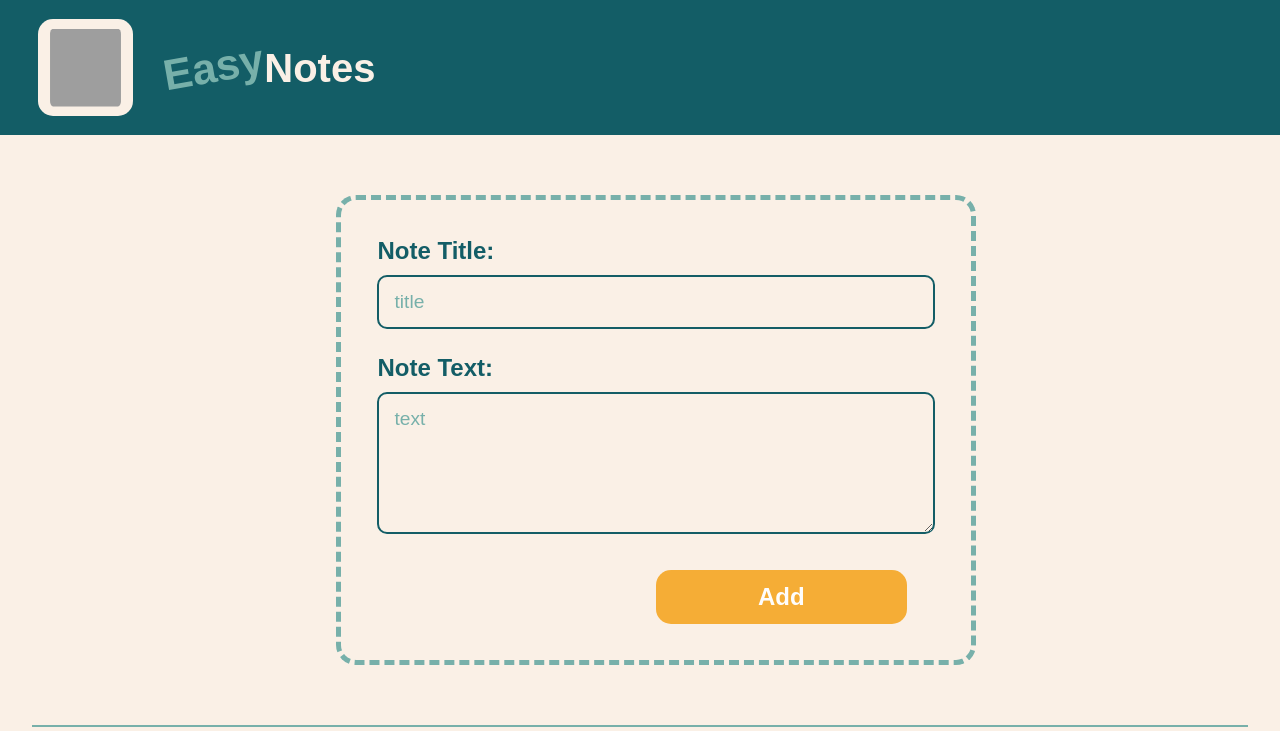
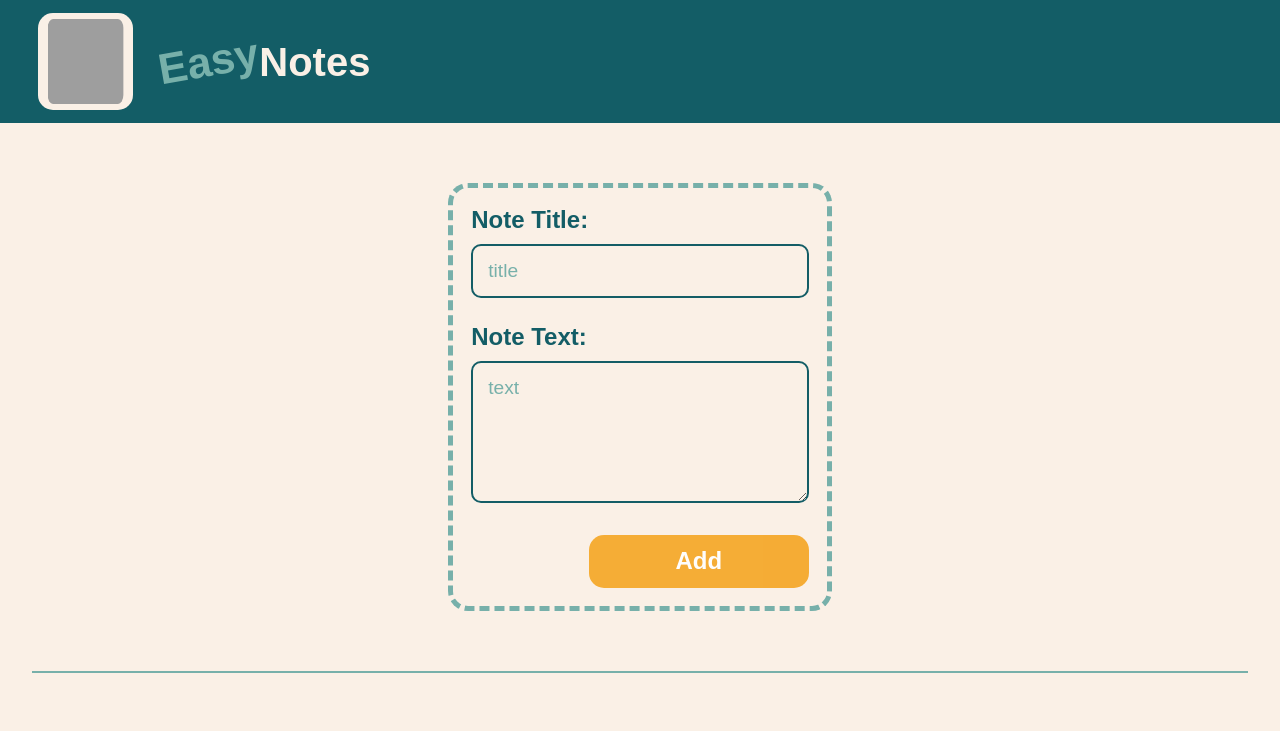
Before and after one commit to basiacarvalho/softteco-test-trainee, a React (Create React App) app: page / in a window 1280 px wide. Shown: the top 731 px of the page. Built offline with nearby package versions, Linux system fonts and the light colour scheme; grey boxes are pictures that could not be loaded.

Commit message:
additional changes in style

```diff
--- a/src/components/footer/Footer.css
+++ b/src/components/footer/Footer.css
@@ -14,11 +14,13 @@
   .footer {
     font-size: 1rem;
     font-weight: 500;
+    padding: 1.5% 0;
   }
 }
 
 @media (min-width: 1200px) {
   .footer {
     font-size: 1.5rem;
+     padding: 1% 0;
   }
 }
--- a/src/components/header/Header.css
+++ b/src/components/header/Header.css
@@ -4,7 +4,7 @@
   align-items: center;
   justify-content: flex-start;
   gap: 15px;
-  padding: 3% 5%;
+  padding: 2.5% 5%;
   width: 100vw;
 }
 
@@ -34,15 +34,15 @@
 
 @media (min-width: 768px) {
   .header {
-    gap: 29px;
-    padding: 2% 5%;
+    gap: 20px;
+    padding: 1.5% 5%;
   }
 
   .header__img {
     border-radius: 10px;
-    width: 85px;
-    height: 87px;
-    padding: 1% 1.5%;
+    width: 75px;
+    height: 77px;
+    padding: 0.5% 1.2%;
   }
 
   .logo {
@@ -57,15 +57,15 @@
 
 @media (min-width: 1200px) {
   .header {
-    gap: 30px;
-    padding: 1.5% 3%;
+    gap: 25px;
+    padding: 1% 3%;
   }
 
   .header__img {
     border-radius: 15px;
     width: 95px;
     height: 97px;
-    padding: 0.8% 1%;
+    padding: 0.5% 0.8%;
   }
 
   .logo {
--- a/src/components/noteform/NoteForm.css
+++ b/src/components/noteform/NoteForm.css
@@ -5,6 +5,7 @@
   border: 3px dashed var(--active-color);
   border-radius: 10px;
   padding: 4%;
+  max-width: 420px;
 }
 
 .form__label {
@@ -43,7 +44,7 @@
   opacity: 0.9;
   padding: 0.5rem 0.8rem;
   margin: auto;
-  width: 60%;
+  width: 50%;
 }
 
 .form__button:focus,
@@ -55,11 +56,12 @@
 
 @media (min-width: 768px) {
   .form__container {
-    width: 65vw;
+    width: 50vw;
     border: 4px dashed var(--active-color);
     border-radius: 15px;
     padding: 4.5%;
-    margin-left: 15%;
+    margin: 0 auto;
+    max-width: 100%;
   }
 
   .form__label {
@@ -81,20 +83,20 @@
   }
 
   .form__button {
-    margin-left: 50%;
     padding: 0.6rem 0.8rem;
-    width: 45%;
+    width: 40%;
     margin-top: 2%;
+    margin-right: 0px;
+    margin-left: auto;
   }
 }
 
 @media (min-width: 1200px) {
   .form__container {
-    width: 50vw;
+    width: 30vw;
     border: 5px dashed var(--active-color);
     border-radius: 20px;
-    padding: 3%;
-    margin-left: 25%;
+    padding: 1.5%;
   }
 
   .form__label {
@@ -113,8 +115,10 @@
   }
 
   .form__button {
-    margin-left: 50%;
     padding: 0.8rem 1rem;
-    width: 45%;
+    min-width: 220px;
+    width: 35%;
+    margin-right: 0px;
+    margin-left: auto;
   }
 }
--- a/src/components/noteitem/NoteItem.css
+++ b/src/components/noteitem/NoteItem.css
@@ -82,7 +82,7 @@
 
 @media (min-width: 1200px) {
    .note {
-    width: 32.1%;
+    width: 23.5%;
     padding: 1.2rem;
     background: linear-gradient(225deg, var(--button-color) 25px, var(--background-color-dark) 0px);
   }
--- a/src/components/notelist/NoteList.css
+++ b/src/components/notelist/NoteList.css
@@ -1,5 +1,6 @@
 .notes {
   width: 80vw;
+  max-width: 420px;
 }
 
 @media (min-width: 768px) {
@@ -10,6 +11,7 @@
     gap: 15px;
     width: 100vw;
     padding: 0 5%;
+    max-width: 100%;
   }
 }
 
--- a/src/components/section/Section.css
+++ b/src/components/section/Section.css
@@ -14,7 +14,6 @@
   .section:first-of-type {
     border-bottom: 2px solid var(--active-color);
     width: 95%;
-    margin: auto;
   }
 }
 
```
